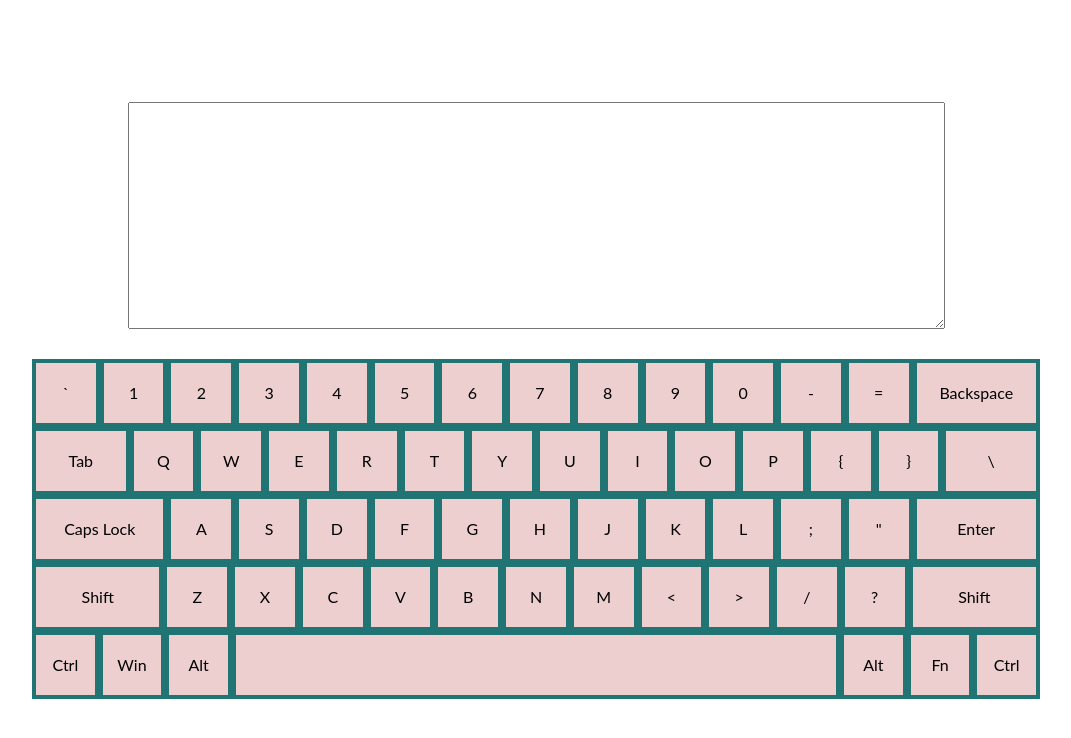
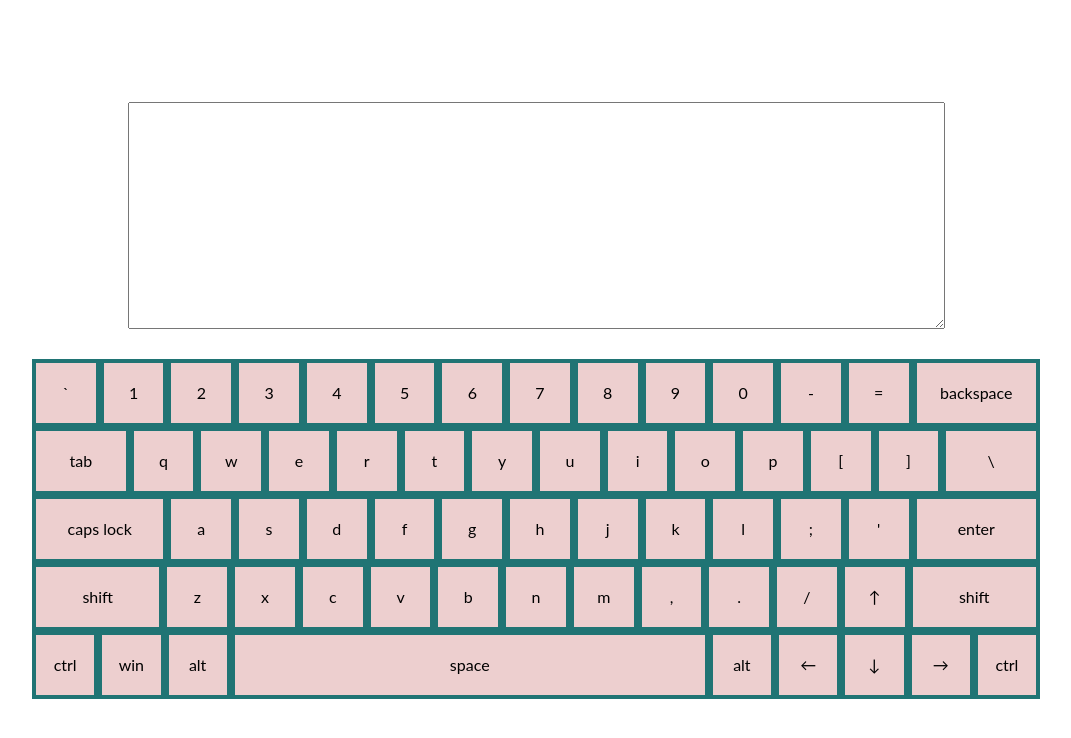
Before and after one commit to fasty86/virtual-keyboard, a website with bundled scripts: page index.html in a window 1280 px wide. Shown: the whole page, without its empty margins (104-1175 px from the left). Built offline with nearby package versions, Linux system fonts and the light colour scheme.

Commit message:
feat: implement basic functionality, like Keyboard class with render method

```diff
--- a/index.html
+++ b/index.html
@@ -9,7 +9,7 @@
   <title>Document</title>
 </head>
 <body>
-  <div class="container">
+  <!-- <div class="container">
     <textarea id="text" name="text" rows="15" cols="100"></textarea>
       <div class="keyboard_wrapper">
           <div class="keyboard_keys">
@@ -86,6 +86,6 @@
               </div>
           </div>
       </div>
-  </div>
+  </div> -->
 </body>
 </html>
--- a/key.mjs
+++ b/key.mjs
@@ -1,3 +1,4 @@
+
 class Key{
   constructor(code) {
 
--- /dev/null
+++ b/keys-map.mjs
@@ -0,0 +1,445 @@
+const codes = [
+  {
+    name: '`',
+    which: 192,
+    key: '`',
+    code: 'Backquote',
+    Class: 'keys',
+  },
+  {
+    name: 1,
+    which: 49,
+    key: 1,
+    code: 'Digit1',
+    Class: 'keys',
+  },
+  {
+    name: 2,
+    which: 50,
+    key: 2,
+    code: 'Digit2',
+    Class: 'keys',
+  },
+  {
+    name: 3,
+    which: 51,
+    key: 3,
+    code: 'Digit3',
+    Class: 'keys',
+  },
+  {
+    name: 4,
+    which: 52,
+    key: 4,
+    code: 'Digit4',
+    Class: 'keys',
+  },
+  {
+    name: 5,
+    which: 53,
+    key: 5,
+    code: 'Digit5',
+    Class: 'keys',
+  },
+  {
+    name: 6,
+    which: 54,
+    key: 6,
+    code: 'Digit6',
+    Class: 'keys',
+  },
+  {
+    name: 7,
+    which: 55,
+    key: 7,
+    code: 'Digit7',
+    Class: 'keys',
+  },
+  {
+    name: 8,
+    which: 56,
+    key: 8,
+    code: 'Digit8',
+    Class: 'keys',
+  },
+  {
+    name: 9,
+    which: 57,
+    key: 9,
+    code: 'Digit9',
+    Class: 'keys',
+  },
+  {
+    name: 0,
+    which: 48,
+    key: 0,
+    code: 'Digit0',
+    Class: 'keys',
+  },
+  {
+    name: '-',
+    which: 109,
+    key: '-',
+    code: 'NumpadSubtract',
+    Class: 'keys',
+  },
+  {
+    name: '=',
+    which: 187,
+    key: '=',
+    code: 'Equal',
+    Class: 'keys',
+  },
+  {
+    name: 'backspace',
+    which: 8,
+    key: 'Backspace',
+    code: 'Backspace',
+    Class: 'keys backspace_key',
+  },
+  {
+    name: 'tab',
+    which: 9,
+    key: 'Tab',
+    code: 'Tab',
+    Class: 'keys tab_key',
+  },
+  {
+    name: 'q',
+    which: 81,
+    key: 'q',
+    code: 'KeyQ',
+    Class: 'keys',
+  },
+  {
+    name: 'w',
+    which: 87,
+    key: 'w',
+    code: 'KeyW',
+    Class: 'keys',
+  },
+  {
+    name: 'e',
+    which: 69,
+    key: 'e',
+    code: 'KeyE',
+    Class: 'keys',
+  },
+  {
+    name: 'r',
+    which: 82,
+    key: 'r',
+    code: 'KeyR',
+    Class: 'keys',
+  },
+  {
+    name: 't',
+    which: 84,
+    key: 't',
+    code: 'KeyT',
+    Class: 'keys',
+  },
+  {
+    name: 'y',
+    which: 89,
+    key: 'y',
+    code: 'KeyY',
+    Class: 'keys',
+  },
+  {
+    name: 'u',
+    which: 85,
+    key: 'u',
+    code: 'KeyU',
+    Class: 'keys',
+  },
+  {
+    name: 'i',
+    which: 73,
+    key: 'i',
+    code: 'KeyI',
+    Class: 'keys',
+  },
+  {
+    name: 'o',
+    which: 79,
+    key: 'o',
+    code: 'KeyO',
+    Class: 'keys',
+  },
+  {
+    name: 'p',
+    which: 80,
+    key: 'p',
+    code: 'KeyP',
+    Class: 'keys',
+  },
+  {
+    name: '[',
+    which: 219,
+    key: '[',
+    code: 'BracketLeft',
+    Class: 'keys',
+  },
+  {
+    name: ']',
+    which: 221,
+    key: ']',
+    code: 'BracketRight',
+    Class: 'keys',
+  },
+  {
+    name: '\\',
+    which: 220,
+    key: '\\',
+    code: 'Backslash',
+    Class: 'keys slash_key',
+  },
+  {
+    name: 'caps lock',
+    which: 20,
+    key: 'CapsLock',
+    code: 'CapsLock',
+    Class: 'keys caps_lock_key',
+  },
+  {
+    name: 'a',
+    which: 65,
+    key: 'a',
+    code: 'KeyA',
+    Class: 'keys',
+  },
+  {
+    name: 's',
+    which: 83,
+    key: 's',
+    code: 'KeyS',
+    Class: 'keys',
+  },
+  {
+    name: 'd',
+    which: 68,
+    key: 'd',
+    code: 'KeyD',
+    Class: 'keys',
+  },
+  {
+    name: 'f',
+    which: 70,
+    key: 'f',
+    code: 'KeyF',
+    Class: 'keys',
+  },
+  {
+    name: 'g',
+    which: 71,
+    key: 'g',
+    code: 'KeyG',
+    Class: 'keys',
+  },
+  {
+    name: 'h',
+    which: 72,
+    key: 'h',
+    code: 'KeyH',
+    Class: 'keys',
+  },
+
+  {
+    name: 'j',
+    which: 74,
+    key: 'j',
+    code: 'KeyJ',
+    Class: 'keys',
+  },
+  {
+    name: 'k',
+    which: 75,
+    key: 'k',
+    code: 'KeyK',
+    Class: 'keys',
+  },
+  {
+    name: 'l',
+    which: 76,
+    key: 'l',
+    code: 'KeyL',
+    Class: 'keys',
+  },
+  {
+    name: ';',
+    which: 186,
+    key: ';',
+    code: 'Semicolon',
+    Class: 'keys',
+  },
+  {
+    name: "'",
+    which: 222,
+    key: "'",
+    code: 'Quote',
+    Class: 'keys',
+  },
+  {
+    name: 'enter',
+    which: 13,
+    key: 'Enter',
+    code: 'Enter',
+    Class: 'keys  enter_key',
+  },
+  {
+    name: 'shift',
+    which: 16,
+    key: 'Shift',
+    code: 'ShiftLeft',
+    Class: 'keys shift_key shift_left',
+  },
+  {
+    name: 'z',
+    which: 90,
+    key: 'z',
+    code: 'KeyZ',
+    Class: 'keys',
+  },
+  {
+    name: 'x',
+    which: 88,
+    key: 'x',
+    code: 'KeyX',
+    Class: 'keys',
+  },
+  {
+    name: 'c',
+    which: 67,
+    key: 'c',
+    code: 'KeyC',
+    Class: 'keys',
+  },
+  {
+    name: 'v',
+    which: 86,
+    key: 'v',
+    code: 'KeyV',
+    Class: 'keys',
+  },
+  {
+    name: 'b',
+    which: 66,
+    key: 'b',
+    code: 'KeyB',
+    Class: 'keys',
+  },
+  {
+    name: 'n',
+    which: 78,
+    key: 'n',
+    code: 'KeyN',
+    Class: 'keys',
+  },
+  {
+    name: 'm',
+    which: 77,
+    key: 'm',
+    code: 'KeyM',
+    Class: 'keys',
+  },
+  {
+    name: ',',
+    which: 188,
+    key: ',',
+    code: 'Comma',
+    Class: 'keys',
+  },
+  {
+    name: '.',
+    which: 190,
+    key: '.',
+    code: 'Period',
+    Class: 'keys',
+  },
+  {
+    name: '/',
+    which: 191,
+    key: '/',
+    code: 'Slash',
+    Class: 'keys',
+  },
+  {
+    name: '↑',
+    which: 38,
+    key: 'ArrowUp',
+    code: 'ArrowUp',
+    Class: 'keys',
+  },
+  {
+    name: 'shift',
+    which: 16,
+    key: 'Shift',
+    code: 'ShiftRight',
+    Class: 'keys shift_key shift_right',
+  },
+  {
+    name: 'ctrl',
+    which: 17,
+    key: 'Control',
+    code: 'ControlLeft',
+    Class: 'keys ctrl_key ctrl_left',
+  },
+  {
+    name: 'win',
+    which: 91,
+    key: 'Meta',
+    code: 'MetaLeft',
+    Class: 'keys',
+  },
+  {
+    name: 'alt',
+    which: 18,
+    key: 'Alt',
+    code: 'AltLeft',
+    Class: 'keys alt_key alt_left',
+  },
+  {
+    name: 'space',
+    which: 32,
+    key: '',
+    code: 'Space',
+    Class: 'keys space_key',
+  },
+  {
+    name: 'alt',
+    which: 18,
+    key: 'Alt',
+    code: 'AltRight',
+    Class: 'keys alt_key alt_right',
+  },
+  {
+    name: '←',
+    which: 37,
+    key: 'ArrowLeft',
+    code: 'ArrowLeft',
+    Class: 'keys',
+  },
+  {
+    name: '↓',
+    which: 40,
+    key: 'ArrowDown',
+    code: 'ArrowDown',
+    Class: 'keys',
+  },
+  {
+    name: '→',
+    which: 39,
+    key: 'ArrowRight',
+    code: 'ArrowRight',
+    Class: 'keys',
+  },
+  {
+    name: 'ctrl',
+    which: 17,
+    key: 'Control',
+    code: 'ControlRight',
+    Class: 'keys ctrl_key ctrl_right',
+  },
+];
+export default codes;
--- a/script.js
+++ b/script.js
@@ -1,5 +1,84 @@
-import { Key } from "./key.mjs";
+import { Key } from './key.mjs';
+import codes from './keys-map.mjs';
 
-console.log('test');
+const { body } = document;
+class Keyboard {
+  constructor(layout) {
+    this.layout = layout;
+    this.settings = [{ start: 0, end: 14 }, { start: 14, end: 28 }, { start: 28, end: 41 },
+      { start: 41, end: 54 }, { start: 54, end: 65 }];
+    this.keys = [];
+  }
 
-const keyboard = document.querySelector('.keyboard');
+  renderField() {
+    const field = document.createElement('div');
+    const textArea = document.createElement('textarea');
+    const keyboard = document.createElement('div');
+    const keyboardKeys = document.createElement('div');
+
+    field.className = 'container';
+    textArea.className = 'text';
+    textArea.id = 'text';
+    textArea.name = 'text';
+    textArea.rows = 15;
+    textArea.cols = 100;
+    this.textArea = textArea;
+    keyboard.className = 'keyboard_wrapper';
+    this.keyboard = keyboard;
+    keyboardKeys.className = 'keyboard_keys';
+    this.keyboardKeys = keyboardKeys;
+    this.field = field;
+  }
+
+  renderKeyboard() {
+    const rowsCount = 5;
+    for (let i = 0; i < rowsCount; i += 1) {
+      const { start, end } = this.settings[i];
+      const row = document.createElement('div');
+      row.className = 'row';
+      const keys = codes.slice(start, end);
+      keys.forEach((key) => {
+        row.append(this.renderKey(key));
+      });
+      this.keyboardKeys.append(row);
+    }
+  }
+
+  renderKey({
+    name, which, key, code, Class,
+  }) {
+    const keyCode = document.createElement('div');
+    keyCode.className = Class;
+    keyCode.textContent = name;
+    keyCode.dataset.keyCode = which;
+    keyCode.dataset.code = code;
+    keyCode.dataset.key = key;
+    this.keys.push(keyCode);
+    return keyCode;
+  }
+
+  render() {
+    this.renderField();
+    this.renderKeyboard();
+    this.keyboard.append(this.keyboardKeys);
+    this.field.append(this.textArea, this.keyboard);
+    body.append(this.field);
+  }
+}
+function getCurrentKeys() {
+  return document.querySelectorAll('.keys');
+}
+function getKey(code) {
+  return Array.from(getCurrentKeys()).filter((el) => el.dataset.code === code)[0];
+}
+const keyboard = new Keyboard(codes);
+keyboard.render();
+document.addEventListener('keydown', (evt) => {
+  document.querySelector('textarea').focus();
+  const key = getKey(evt.code);
+  key.classList.add('pressed');
+});
+document.addEventListener('keyup', (evt) => {
+  const key = getKey(evt.code);
+  key.classList.remove('pressed');
+});
--- a/style.css
+++ b/style.css
@@ -51,7 +51,10 @@ body {
   background-color: #e29898;
   border-radius: 7px;
 }
-
+.pressed{
+  background-color: #e29898;
+  border-radius: 7px;
+}
 .backspace_key {
   width: 120px;
 }
@@ -77,6 +80,6 @@ body {
 }
 
 .space_key {
-  max-width: 600px;
+  max-width: 470px;
   width: 100%;
 }
```
Also changed, not shown: .eslintrc.js, test.js (added).
